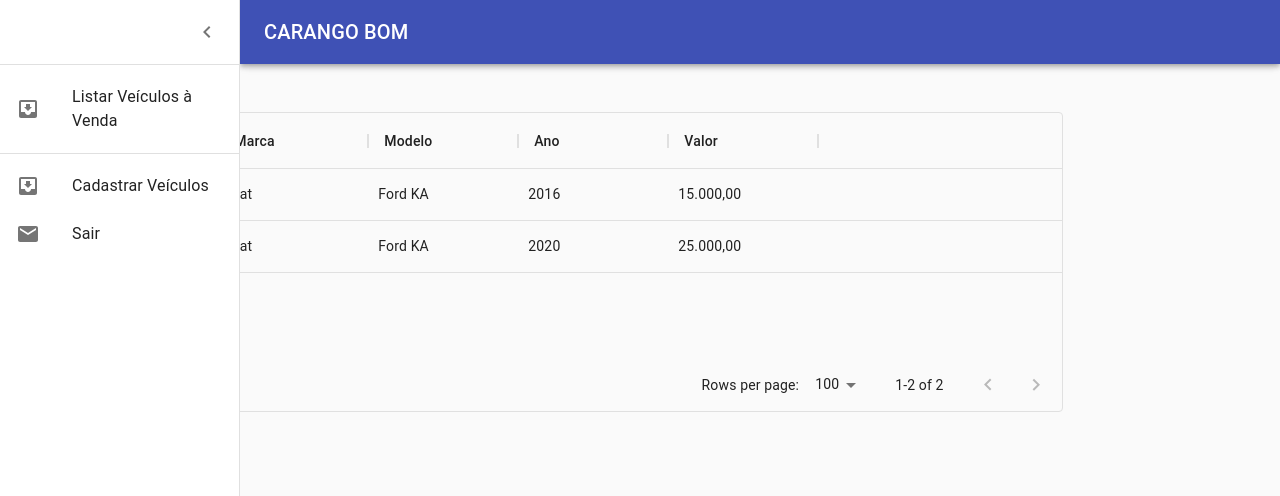
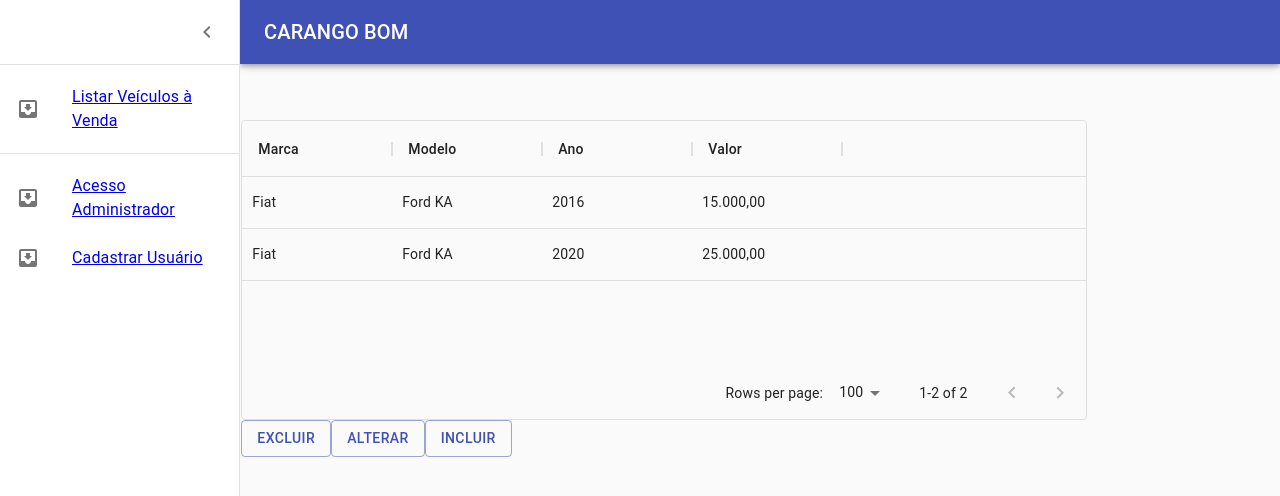
Before and after one commit to CaelumAulas/aceleratw-turma1-grupo2, a React (Create React App) app: page / in a window 1280 px wide. Both pictures are taken after a click on the button 36 px from the left and 32 px from the top of the page. Shown: the top 496 px of the page. Built offline with nearby package versions, Linux system fonts and the light colour scheme.

Commit message:
inclusao de botao e referencias

```diff
--- a/src/components/organisms/Header.jsx
+++ b/src/components/organisms/Header.jsx
@@ -1,6 +1,7 @@
 import React from 'react';
 import clsx from 'clsx';
 import { makeStyles, useTheme } from '@material-ui/core/styles';
+import { Link } from 'react-router-dom';
 import Drawer from '@material-ui/core/Drawer';
 import CssBaseline from '@material-ui/core/CssBaseline';
 import AppBar from '@material-ui/core/AppBar';
@@ -16,7 +17,6 @@ import ListItem from '@material-ui/core/ListItem';
 import ListItemIcon from '@material-ui/core/ListItemIcon';
 import ListItemText from '@material-ui/core/ListItemText';
 import InboxIcon from '@material-ui/icons/MoveToInbox';
-import MailIcon from '@material-ui/icons/Mail';
 
 const drawerWidth = 240;
 
@@ -129,21 +129,27 @@ export default function PersistentDrawerLeft() {
         </div>
         <Divider />
         <List>
-          {['Listar Veículos à Venda'].map((text, index) => (
-            <ListItem button key={text}>
-              <ListItemIcon>{index % 2 === 0 ? <InboxIcon /> : <MailIcon />}</ListItemIcon>
-              <ListItemText primary={text} />
+          <Link to="/">
+            <ListItem button key="Listar Veículos à Venda">
+              <ListItemIcon><InboxIcon /></ListItemIcon>
+              <ListItemText primary="Listar Veículos à Venda" />
             </ListItem>
-          ))}
+          </Link>
         </List>
         <Divider />
         <List>
-          {['Cadastrar Veículos', 'Sair'].map((text, index) => (
-            <ListItem button key={text}>
-              <ListItemIcon>{index % 2 === 0 ? <InboxIcon /> : <MailIcon />}</ListItemIcon>
-              <ListItemText primary={text} />
+          <Link to="/login">
+            <ListItem button key="Acesso Administrador">
+              <ListItemIcon><InboxIcon /></ListItemIcon>
+              <ListItemText primary="Acesso Administrador" />
             </ListItem>
-          ))}
+          </Link>
+          <Link to="/cadastro-usuario">
+            <ListItem button key="Cadastro de Usuário">
+              <ListItemIcon><InboxIcon /></ListItemIcon>
+              <ListItemText primary="Cadastrar Usuário" />
+            </ListItem>
+          </Link>
         </List>
       </Drawer>
       <main
--- a/src/pages/authentication/Authentication.js
+++ b/src/pages/authentication/Authentication.js
@@ -84,13 +84,14 @@ export default function Authentication() {
               id="btnClick"
               variant="contained"
               color="primary"
+              href="/"
               className={classes.submit}
             >
               Entrar
             </Button>
             <Grid container>
               <Grid item>
-                <Link href="#" variant="body2">
+                <Link href="/cadastro-usuario" variant="body2">
                   {"Não possui uma conta? Cadastre-se"}
                 </Link>
               </Grid>
--- a/src/pages/cars/List.js
+++ b/src/pages/cars/List.js
@@ -1,6 +1,17 @@
 import React from 'react';
 import { DataGrid } from '@material-ui/data-grid';
+import { makeStyles } from '@material-ui/core/styles';
 import Grid from '@material-ui/core/Grid';
+import Button from '@material-ui/core/Button';
+
+
+const useStyles = makeStyles((theme) => ({
+  root: {
+    '& > *': {
+      margin: theme.spacing(1),
+    },
+  },
+}));
 
 const rows = [
   { id: 1, marca: 'Fiat', modelo: 'Ford KA', ano: '2016', valor: '15.000,00' },
@@ -14,16 +25,29 @@ const columns = [
   { field: 'valor', headerName: 'Valor', width: 150 },
 ];
 
-export default function App() {
+export default function List() {
+  const classes = useStyles();
+
   return (
-    <Grid container spacing={3}>
+    <Grid container spacing={3} className={classes.root}>
       <Grid item xs={2}> <div/></Grid>
       <Grid item xs={12} lg={8} >
         <div id="data-grid" style={{ height: 300, width: '100%' }}>
           <DataGrid rows={rows} columns={columns} />
         </div>
+        <div>
+          <Button variant="outlined" color="primary" id="delete">
+            Excluir
+          </Button>
+          <Button variant="outlined" color="primary" id="edit">
+            Alterar
+          </Button>
+          <Button variant="outlined" color="primary" id="new">
+            Incluir
+          </Button>
+        </div>
        </Grid>
-       <Grid item xs={2}> <div/></Grid>
+       <Grid item xs={2}><div/></Grid>
     </Grid>
   );
 }
```
Also changed, not shown: 2 other files (tests, documents, lock files or other folders).
